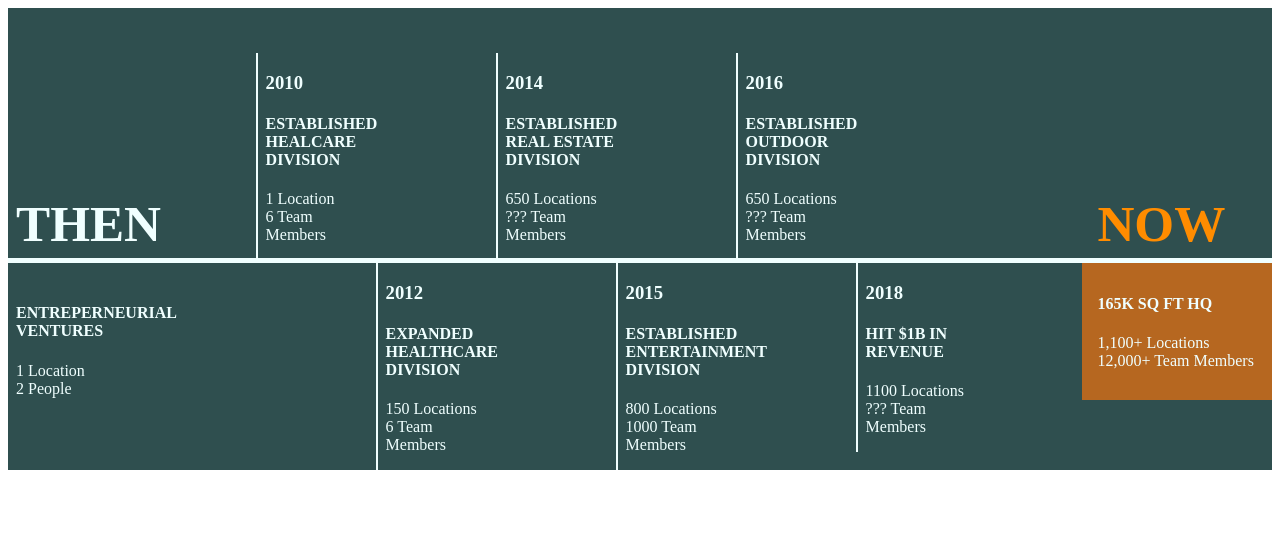
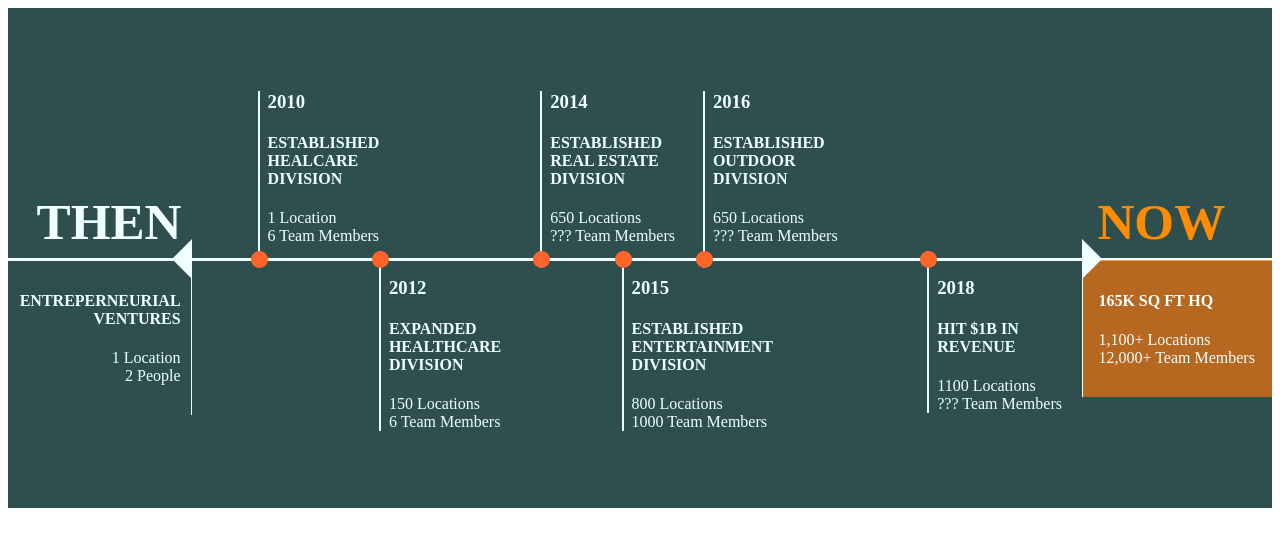
Before and after one commit to ddmartin3/horizonal-to-vertical-timeline, a plain HTML site: page index.html in a window 1280 px wide. Drawn offline with Linux system fonts and the light colour scheme.

Commit message:
finished horizontal version for large screens

```diff
--- a/css/timeline.css
+++ b/css/timeline.css
@@ -11,30 +11,49 @@
 
 
 
-@media(min-width: 900px){
+@media(min-width: 1200px){
     .mason-dixon{
-        border-top: 5px solid azure;
-        /* padding-top: 20px; */
+        border-top: 3px solid azure;
         margin-top: 250px;
         margin-bottom: 40px;
     }
 
+    .reg-container {
+        position: relative;
+        display: inline-block;
+        width: 64%;
+    }
+
     .special-south{
+        position: relative;
         float: left;
         width: 15%;
-        padding-left: 8px;
         margin-top: -120px;
     }
 
     .reg-timeline  {
         float: left;
-        width: 110px;
+        width: 15%;
+    }
+
+    .reg-content-wrapper{
+        width: 136px;
         padding-left: 8px;
         border-left: 2px solid azure;
     }
 
+    .item-one{
+        text-align: right;
+        padding-left: 10px;
+    }
+
+    .item-one h3 {
+        margin-right: 16px;
+        padding-right: 10px;
+    }
+
     .north {
-        margin-top: -210;
+        margin-top: -189px;
         margin-bottom: 210;
     }
 
@@ -42,10 +61,25 @@
         margin-left: 50px;
     }
 
+    .item-four {
+        position: relative;
+        left: 40px;
+    }
+
+    .item-six {
+        position: relative;
+        right: 40px;
+    }
+
+    .item-seven {
+        position: absolute;
+        right: -32px;
+    }
+
     .item-eight {
-        margin-left: 50px;
+        /* margin-left: 50px; */
         float:right;
-        padding-left: 15px;
+        /* padding-left: 15px; */
     }
 
     .special-south h3 {
@@ -56,11 +90,52 @@
         padding-left: 15
     }
 
+    .clear-box-timeline {
+        padding-top: 10px;
+        padding-bottom: 14px;
+        margin-top: -42px;
+        margin-right: 16px;
+        padding-right: 10px;
+        border-right: 1px solid azure;
+    }
+
     .orange-box-timeline {
         background-color: rgba(240, 115, 13, 0.7);
         padding-top: 10px;
         padding-bottom: 14px;
-        margin-top: -41px;
-        padding-left: 15
+        margin-top: -42px;
+        padding-left: 15;
+        border-left: 1px solid azure;
     }
+
+    .reg-timeline .termination-ball {
+        height: 17px;
+        width: 17px;
+        margin: -10px -16.9px;
+        border-radius: 50%;
+        background: #fc6429;
+    }
+
+    .arrow-left {
+        width: 0;
+        height: 0;
+        border-top: 20px solid transparent;
+        border-bottom: 20px solid transparent;
+        border-right: 20px solid azure;
+        position: absolute;
+        top: 98px;
+        right: 16px;
+    }
+
+    .arrow-right {
+        width: 0;
+        height: 0;
+        border-top: 20px solid transparent;
+        border-bottom: 20px solid transparent;
+        border-left: 20px solid azure;
+        position: absolute;
+        top: 98px;
 }
+    }
+
+}
--- a/index.html
+++ b/index.html
@@ -11,53 +11,68 @@
                 <!-- Starting Timeline Item -->
                 <div class="item-one special-south">
                         <h3>THEN</h3>
-                        <div class="end-triangle back-white"></div>
+                        <div class="arrow-left back-white"></div>
+                        <div class="clear-box-timeline">
                             <h4>ENTREPERNEURIAL VENTURES</h4>
                             <p>1 Location <br> 2 People</p>
                         </div>
-
+                    </div>
+<div class="reg-container">
                 <!-- Regular Timeline Items -->
                 <div class="reg-timeline item-two north">
-                    <div class="termination-ball"></div>
+                    <div class="reg-content-wrapper">
                         <h3>2010</h3>
                         <h4>ESTABLISHED HEALCARE DIVISION</h4>
                         <p>1 Location <br> 6 Team Members</p>
+                        <div class="termination-ball"></div>
+                    </div>
                 </div>
                 <div class="reg-timeline item-three south">
+                    <div class="reg-content-wrapper">
                         <div class="termination-ball"></div>
                         <h3>2012</h3>
                         <h4>EXPANDED HEALTHCARE DIVISION</h4>
                         <p>150 Locations <br> 6 Team Members</p>
                     </div>
+                </div>
                 <div class="reg-timeline item-four north">
-                    <div class="termination-ball"></div>
+                    <div class="reg-content-wrapper">
                         <h3>2014</h3>
                         <h4>ESTABLISHED REAL ESTATE DIVISION</h4>
                         <p>650 Locations <br> ??? Team Members</p>
+                        <div class="termination-ball"></div>
+                    </div>
                 </div>
                 <div class="reg-timeline item-five south">
+                    <div class="reg-content-wrapper">
                         <div class="termination-ball"></div>
                         <h3>2015</h3>
                         <h4>ESTABLISHED ENTERTAINMENT DIVISION</h4>
                         <p>800 Locations <br> 1000 Team Members</p>
                     </div>
+                </div>
                 <div class="reg-timeline item-six north">
-                    <div class="termination-ball"></div>
+                    <div class="reg-content-wrapper">
                         <h3>2016</h3>
                         <h4>ESTABLISHED OUTDOOR DIVISION</h4>
                         <p>650 Locations <br> ??? Team Members</p>
+                        <div class="termination-ball"></div>
+                    </div>
                 </div>
                 <div class="reg-timeline item-seven south">
+                    <div class="reg-content-wrapper">
                         <div class="termination-ball"></div>
                         <h3>2018</h3>
                         <h4>HIT $1B IN REVENUE</h4>
                         <p>1100 Locations <br> ??? Team Members</p>
                     </div>
+                </div>
+ </div>
 
                 <!-- End Timeline Item -->
                 <div class="item-eight special-south">
                     <h3>NOW</h3>
-                    <div class="end-triangle back-white"></div>
+                    <div class="arrow-right back-white"></div>
                     <div class="orange-box-timeline">
                         <h4>165K SQ FT HQ</h4>
                         <p>1,100+ Locations <br> 12,000+ Team Members</p>
```
Lines whose indentation alone changed are shown as unchanged.
